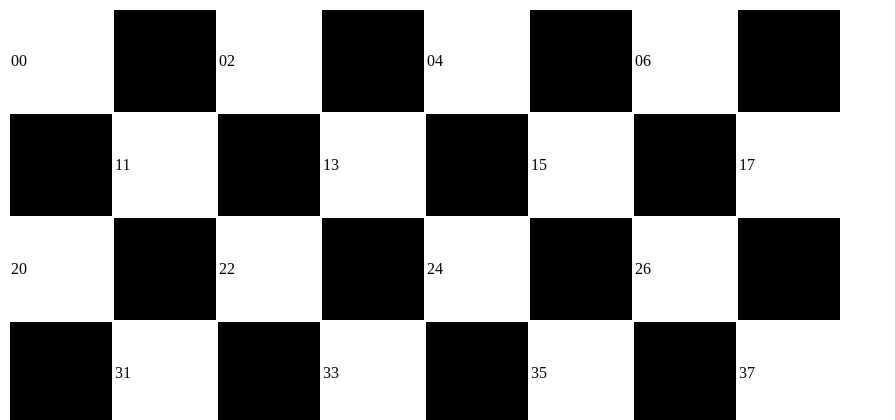
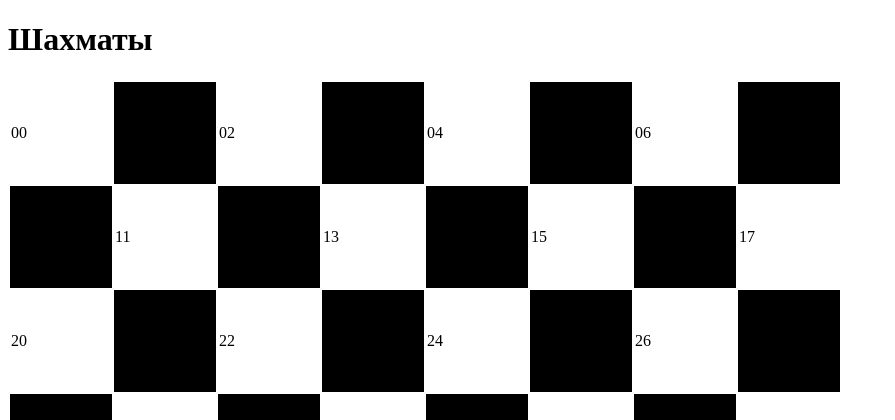
Before and after one commit to aczamaz/mysite, a PHP site: page / in a window 1280 px wide. Shown: the top 420 px of the page, without its empty margins (0-895 px from the left). Run offline with PHP 8.4, Linux system fonts and the light colour scheme.

Commit message:
Добавил h1

```diff
--- a/index.php
+++ b/index.php
@@ -6,6 +6,7 @@
 	<link rel="stylesheet" href="style.css">
 </head>
 <body>
+<h1>Шахматы</h1>
 <table>
 <?php
 for($i=0; $i<8; $i++){
```
